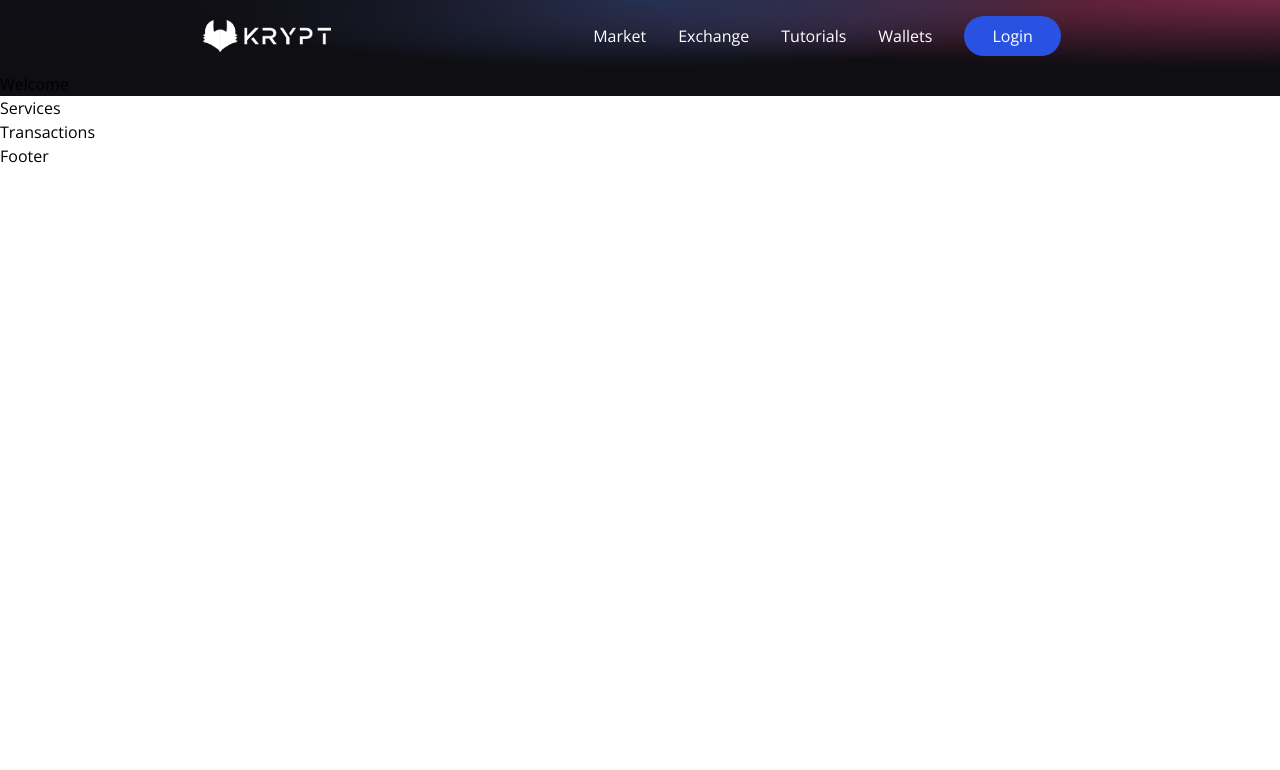
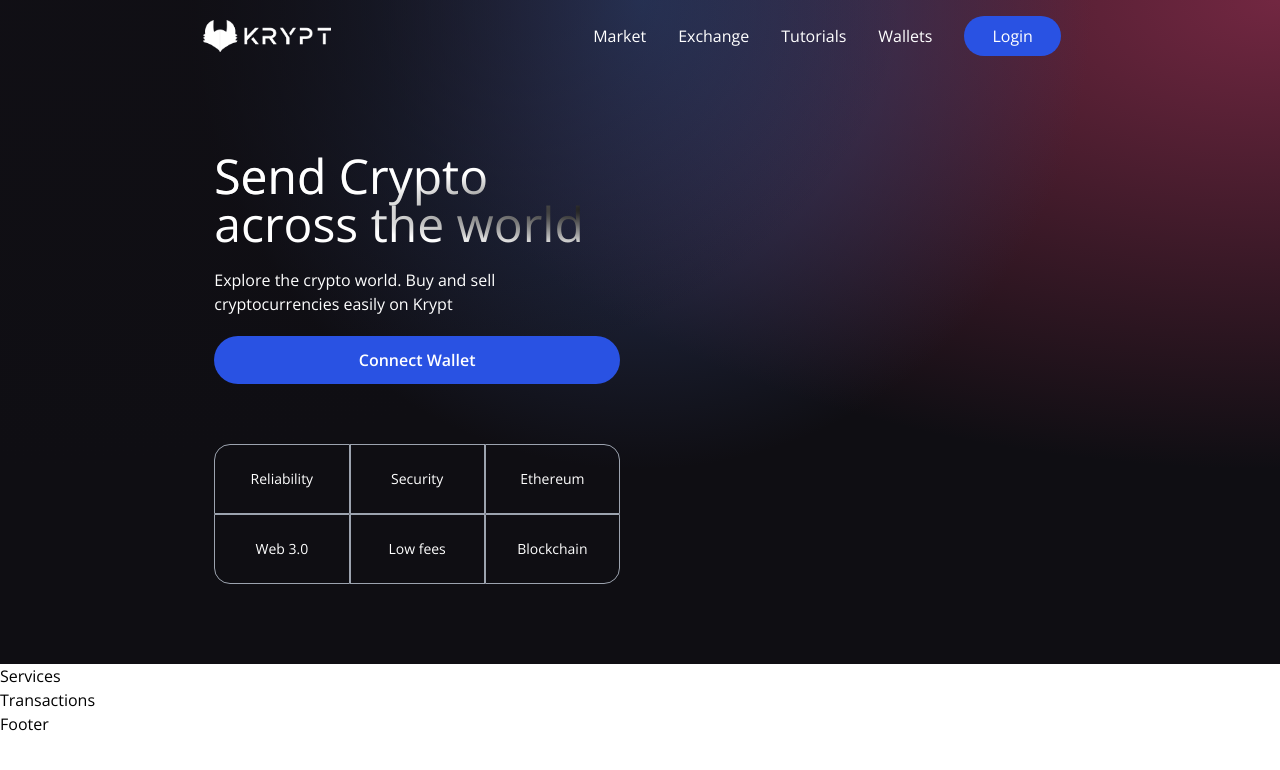
Before and after one commit to tagupta/Blockchain-App, a React (Vite) app in the folder client/: page / in a window 1280 px wide. Shown: the top 770 px of the page. Built offline with nearby package versions, Linux system fonts and the light colour scheme.

Commit message:
feat: welcome portion

```diff
--- a/client/src/components/Welcome/Welcome.jsx
+++ b/client/src/components/Welcome/Welcome.jsx
@@ -1,8 +1,48 @@
-import React from 'react'
+import { AiFillAlipayCircle } from "react-icons/ai";
+import { SiEthereum } from "react-icons/si";
+import { BsInfoCircle } from "react-icons/bs";
+import { Loader } from "../";
+
+const commonStyles = 'min-h-[70px] sm:px-0 px-2 sm:min-w-[120px] flex justify-center items-center border-[0.5px] border-gray-400 text-sm font-light text-white';
 
 const Welcome = () => {
+
+    const connectWallet = () => {
+
+    }
+
     return (
-        <div>Welcome</div>
+        <div className="flex w-full justify-center items-center">
+            <div className="flex md:flex-row flex-col items-start justify-between md:p-20 py-12 px-4">
+                <div className="flex flex-1 justify-start flex-col md:mr-10">
+                    <h1 className="text-3xl sm:text-5xl text-white text-gradient ">
+                        Send Crypto <br /> across the world
+                    </h1>
+                    <p className="text-left mt-5 text-white font-light md:w-9/12 w-11/12 text-base">
+                        Explore the crypto world. Buy and sell cryptocurrencies easily on Krypt
+                    </p>
+                    <button type="button" onClick={connectWallet}
+                        className="flex flex-row justify-center items-center my-5 bg-[#2952e3] p-3 rounded-full
+                            cursor-pointer hover:bg-[#2546bd]">
+                        <p className="text-white text-base font-semibold ">Connect Wallet</p>
+                    </button>
+                    <div className="grid sm:grid-cols-3 grid-cols-2 w-full mt-10">
+                        <div className={`rounded-tl-2xl ${commonStyles}`}>Reliability</div>
+                        <div className={commonStyles}>Security</div>
+                        <div className={`rounded-tr-2xl ${commonStyles}`}>Ethereum</div>
+                        <div className={`rounded-bl-2xl ${commonStyles}`}>Web 3.0</div>
+                        <div className={commonStyles}>Low fees</div>
+                        <div className={`rounded-br-2xl ${commonStyles}`}>Blockchain</div>
+                    </div>
+                </div>
+
+                <div className="flex flex-col flex-1 items-center justify-start w-full md:mt-0 mt-10">
+                    <div className="p-3 justify-end items-start flex-col rounded-xl h-40 sm:w-72 ">
+
+                    </div>
+                </div>
+            </div>
+        </div>
     )
 }
 
```
